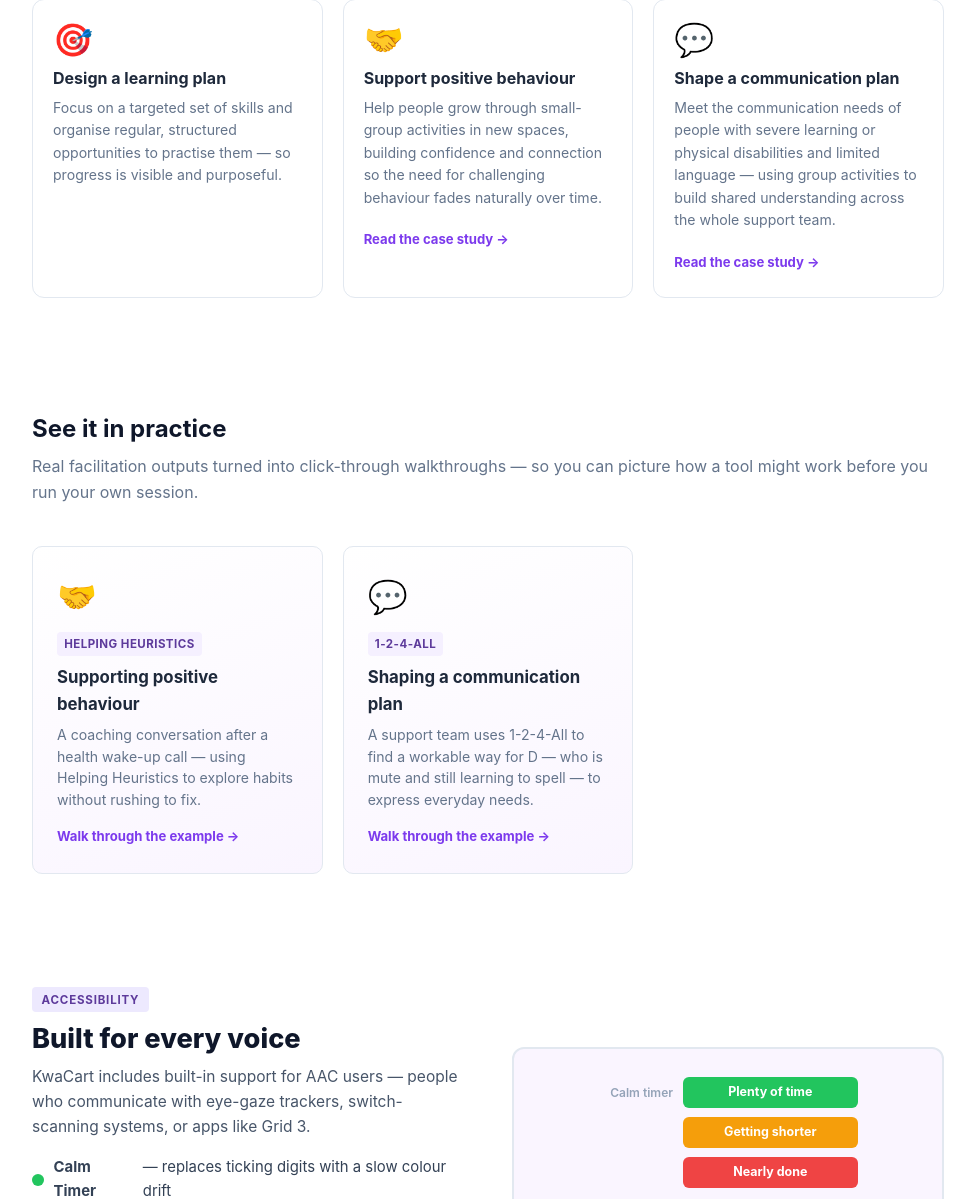
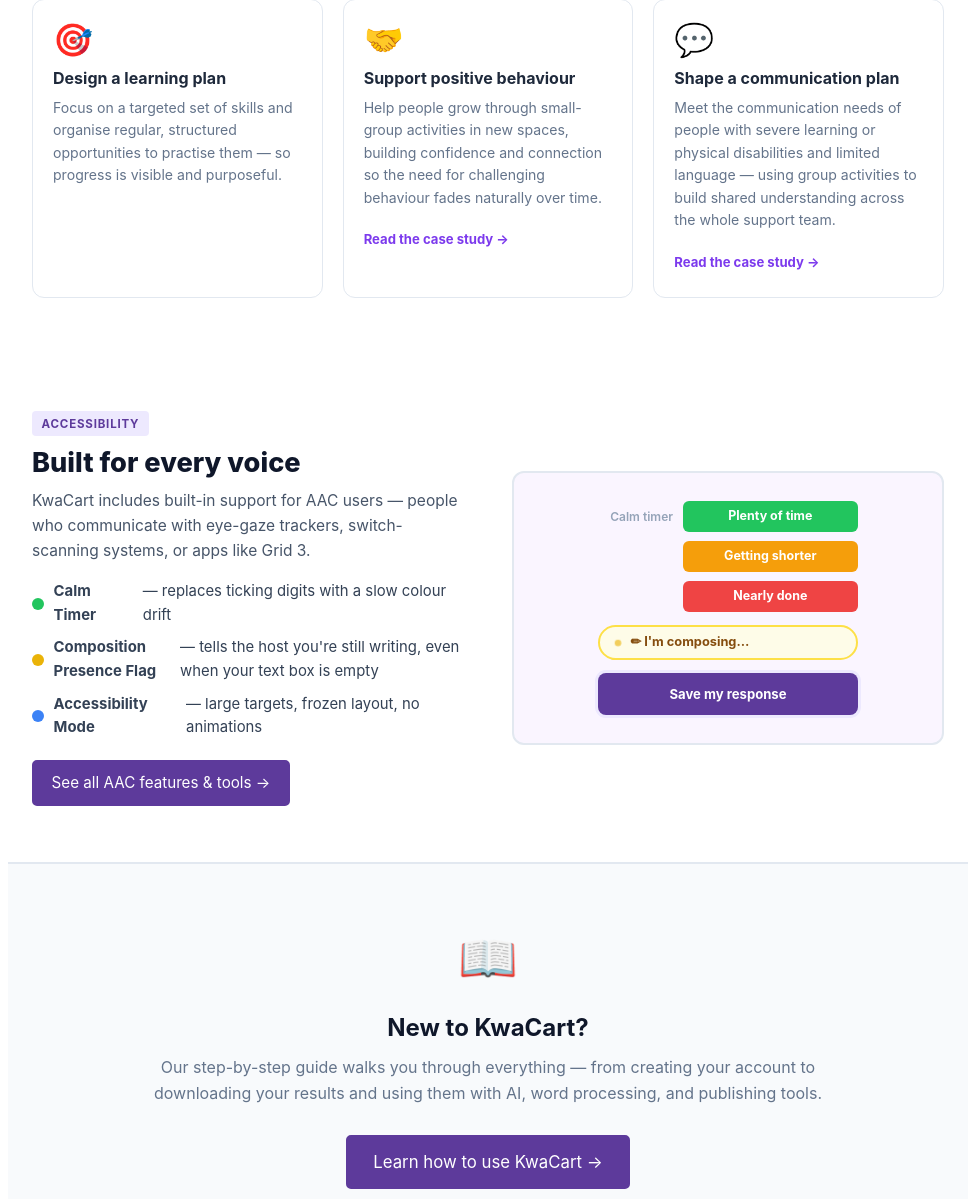
Before and after one commit to QualityLemons/Repo_KwaCart, a Django app: page / in a window 1280 px wide. Shown: the part 1617-2816 px from the top of the page, without its empty margins (152-1127 px from the left). Run offline with Django 5.2, Linux system fonts and the light colour scheme.

Commit message:
Remove duplicate See it in practice case study section

```diff
--- a/config/urls.py
+++ b/config/urls.py
@@ -24,15 +24,12 @@ from django.urls import include, path
 from tools.views import pairing_entry, pairing_join
 
 from .case_study_views import case_study_detail
-from .case_studies import list_case_studies
 
 
 # home and about are simple template-only views.  Defining them inline here
 # avoids creating a dedicated views.py just for two trivial render() calls.
 def home(request):
-    return render(request, 'landing.html', {
-        'case_studies': list_case_studies(),
-    })
+    return render(request, 'landing.html')
 
 
 def about(request):
--- a/static/css/landing.css
+++ b/static/css/landing.css
@@ -276,58 +276,6 @@ body {
 }
 .use-case-card-cta:hover { color: #5D3A9B; }
 
-/* ── Case study cards (landing) ── */
-.case-study-grid {
-    display: grid;
-    grid-template-columns: repeat(auto-fill, minmax(280px, 1fr));
-    gap: 1.25rem;
-}
-.case-study-card {
-    display: block;
-    padding: 1.5rem;
-    border: 1px solid #e2e8f0;
-    border-radius: 10px;
-    background: linear-gradient(160deg, #fff 0%, #faf5ff 100%);
-    text-decoration: none;
-    color: inherit;
-    transition: border-color 0.15s, box-shadow 0.15s, transform 0.15s;
-}
-.case-study-card:hover {
-    border-color: #c4b5fd;
-    box-shadow: 0 6px 20px rgba(93, 58, 155, 0.1);
-    transform: translateY(-2px);
-}
-.case-study-card-icon { font-size: 2rem; display: block; margin-bottom: 0.5rem; }
-.case-study-card-tool {
-    display: inline-block;
-    font-size: 0.72rem;
-    font-weight: 700;
-    letter-spacing: 0.04em;
-    text-transform: uppercase;
-    color: #5D3A9B;
-    background: #f5f0ff;
-    padding: 0.15rem 0.45rem;
-    border-radius: 4px;
-    margin-bottom: 0.5rem;
-}
-.case-study-card h3 {
-    font-size: 1.05rem;
-    font-weight: 700;
-    color: #1e293b;
-    margin-bottom: 0.4rem;
-}
-.case-study-card p {
-    font-size: 0.88rem;
-    color: #64748b;
-    line-height: 1.55;
-    margin: 0 0 0.75rem;
-}
-.case-study-card-link {
-    font-size: 0.82rem;
-    font-weight: 700;
-    color: #7c3aed;
-}
-
 /* ── Liberating Structures band ── */
 .ls-band {
     background: #1e1040;
--- a/templates/case_studies/detail.html
+++ b/templates/case_studies/detail.html
@@ -15,7 +15,7 @@
     <nav class="nav" aria-label="Main navigation">
         <a href="{% url 'home' %}" class="nav-brand">KwaCart</a>
         <span class="nav-spacer"></span>
-        <a href="{% url 'home' %}#case-studies">All case studies</a>
+        <a href="{% url 'home' %}#when-to-use">Use cases</a>
         <a href="{% url 'about' %}">About</a>
         {% if request.user.is_authenticated %}
             <a href="{% url 'tools:catalog' %}">All Tools</a>
@@ -29,7 +29,7 @@
     <nav class="cs-breadcrumb" aria-label="Breadcrumb">
         <a href="{% url 'home' %}">Home</a>
         <span aria-hidden="true">&rsaquo;</span>
-        <a href="{% url 'home' %}#case-studies">Case studies</a>
+        <a href="{% url 'home' %}#when-to-use">Use cases</a>
         <span aria-hidden="true">&rsaquo;</span>
         <span>{{ study.title }}</span>
     </nav>
--- a/templates/landing.html
+++ b/templates/landing.html
@@ -172,26 +172,6 @@
             <a href="{% url 'case_study_detail' 'shape-a-communication-plan' %}" class="use-case-card-cta">Read the case study &rarr;</a>
         </div>
 
-    </div>
-</section>
-
-<!-- ── Case studies ── -->
-<section class="section" id="case-studies">
-    <h2 class="section-title">See it in practice</h2>
-    <p class="section-sub">
-        Real facilitation outputs turned into click-through walkthroughs — so you can
-        picture how a tool might work before you run your own session.
-    </p>
-    <div class="case-study-grid">
-        {% for study in case_studies %}
-        <a href="{% url 'case_study_detail' study.slug %}" class="case-study-card">
-            <span class="case-study-card-icon" aria-hidden="true">{{ study.use_case_icon }}</span>
-            <span class="case-study-card-tool">{{ study.tool_title }}</span>
-            <h3>{{ study.title }}</h3>
-            <p>{{ study.subtitle }}</p>
-            <span class="case-study-card-link">Walk through the example &rarr;</span>
-        </a>
-        {% endfor %}
     </div>
 </section>
 
```
